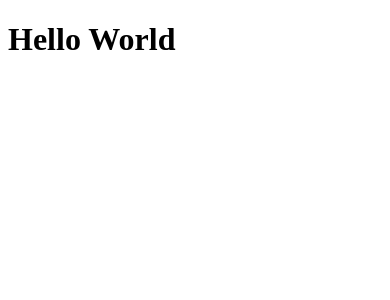
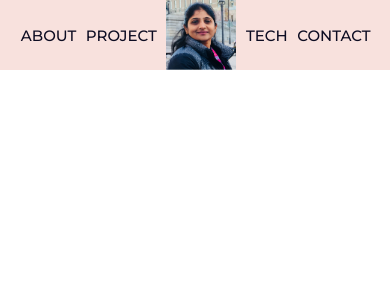
Before and after one commit to radhad-ux/myportfolio-react, a React (Create React App) app: page / in a window 390 px wide. Shown: the top 300 px of the page. Built offline with nearby package versions, Linux system fonts and the light colour scheme.

Commit message:
navbar feature added

```diff
--- a/src/App.js
+++ b/src/App.js
@@ -1,7 +1,10 @@
+import "./styles/styles.css";
+import NavBar from "./components/NavBar";
+
 function App() {
   return (
     <div className="App">
-      <h1>Hello World</h1>
+      <NavBar />
     </div>
   );
 }
--- /dev/null
+++ b/src/components/NavBar.jsx
@@ -0,0 +1,34 @@
+import React from "react";
+import Logo from "../assets/Radha.png";
+
+const NavBar = () => {
+  return (
+    <nav className="navbar_links">
+      <a href="#home" className="big_screen">
+        <img src={Logo} alt="Indian lady wearing jacket" />
+        <span className="logo_title">Radha Doreswamy</span>
+      </a>
+      <ul className="nav_menu">
+        <li>
+          <a href="#about">About</a>
+        </li>
+        <li>
+          <a href="#project">Project</a>
+        </li>
+        <li>
+          <a href="#home" className="mobile_screen">
+            <img src={Logo} alt="Indian lady wearing jacket" />
+          </a>
+        </li>
+        <li>
+          <a href="#tech">Tech</a>
+        </li>
+        <li>
+          <a href="#contact">Contact</a>
+        </li>
+      </ul>
+    </nav>
+  );
+};
+
+export default NavBar;
--- /dev/null
+++ b/src/styles/navbar.css
@@ -0,0 +1,111 @@
+.navbar_links {
+  position: fixed;
+  top: 0;
+  left: 0;
+  height: 70px;
+  width: 100%;
+  background-color: rgb(248, 225, 221);
+  z-index: 9999;
+  display: flex;
+  padding: 5px 10px;
+}
+.big_screen {
+  display: flex;
+  flex: 1;
+  justify-content: flex-start;
+  align-items: center;
+  width: 20%;
+}
+.logo_title {
+  padding: 0 20px;
+  text-transform: none;
+  font-family: var(--font-family-text);
+  color: tomato;
+  margin: auto 0;
+  font-size: 16px;
+  font-weight: 700;
+}
+
+ul {
+  display: flex;
+  flex: 2;
+  align-items: center;
+  justify-content: flex-end;
+}
+
+.navbar_links li {
+  display: flex;
+  list-style-type: none;
+}
+
+.navbar_links li a {
+  color: var(--color-light-black);
+  font-family: var(--font-family);
+  font-weight: 500;
+  font-size: 18px;
+  line-height: 25px;
+  text-transform: uppercase;
+  margin: 0 1rem;
+  cursor: pointer;
+}
+.navbar_links li :hover {
+  color: wheat;
+  background-color: tomato;
+  border-radius: 4px;
+  transition: all 0.5s ease-in-out;
+}
+.mobile_screen {
+  display: none;
+}
+
+@media screen and (max-width: 1050px) {
+  .navbar_links {
+    padding: 2rem 2rem;
+  }
+  .navbar_links li a {
+    font-weight: 600;
+    line-height: 20px;
+  }
+}
+
+@media screen and (max-width: 700px) {
+  .navbar_links {
+    padding: 2rem 3rem;
+  }
+  .navbar_links li a {
+    font-weight: 500;
+    line-height: 20px;
+    font-size: 15px;
+    margin: 0 1rem;
+  }
+  .big_screen {
+    display: none;
+  }
+  .mobile_screen {
+    display: flex;
+  }
+  ul {
+    display: flex;
+    flex: 2;
+    align-items: center;
+    justify-content: center;
+  }
+}
+
+@media screen and (max-width: 550px) {
+  .navbar_links {
+    padding: 1.5rem 1rem;
+  }
+  .navbar_links li a {
+    font-weight: 500;
+    line-height: 15px;
+    font-size: 15px;
+    margin: 0 0.3rem;
+  }
+  .big_screen {
+    display: none;
+  }
+  .mobile_screen {
+    display: flex;
+  }
+}
--- /dev/null
+++ b/src/styles/shared.css
@@ -0,0 +1,19 @@
+@import url("https://fonts.googleapis.com/css2?family=Montserrat:wght@100;200;300;400;500;600;800&display=swap");
+
+@import url("https://fonts.googleapis.com/css2?family=Montserrat:wght@100;200;300;400;500;600;800&family=Roboto:wght@100;300;400;500;700;900&display=swap");
+
+* {
+  box-sizing: border-box;
+  padding: 0;
+  margin: 0;
+  scroll-behavior: smooth;
+}
+
+/* body {
+  background: rgb(243, 243, 247);
+} */
+
+a {
+  color: unset;
+  text-decoration: none;
+}
--- /dev/null
+++ b/src/styles/styles.css
@@ -0,0 +1,3 @@
+@import "./navbar.css";
+@import "./shared.css";
+@import "./variables.css";
--- /dev/null
+++ b/src/styles/variables.css
@@ -0,0 +1,13 @@
+:root {
+  --color-tomato: tomato;
+  --color-light-grey: #9e9ea7;
+  --color-light-black: #0d0c22;
+  --color-lightish-gray: rgb(255, 255, 255);
+  --space-smaller: 4px;
+  --space-small: 8px;
+  --space-medium: 16px;
+  --space-big: 24px;
+  --space-bigger: 48px;
+  --font-family: "Montserrat", sans-serif;
+  --font-family-text: "Roboto", sans-serif;
+}
```
Also changed, not shown: src/assets/Radha (2).png (added), src/assets/Radha.png (added).
